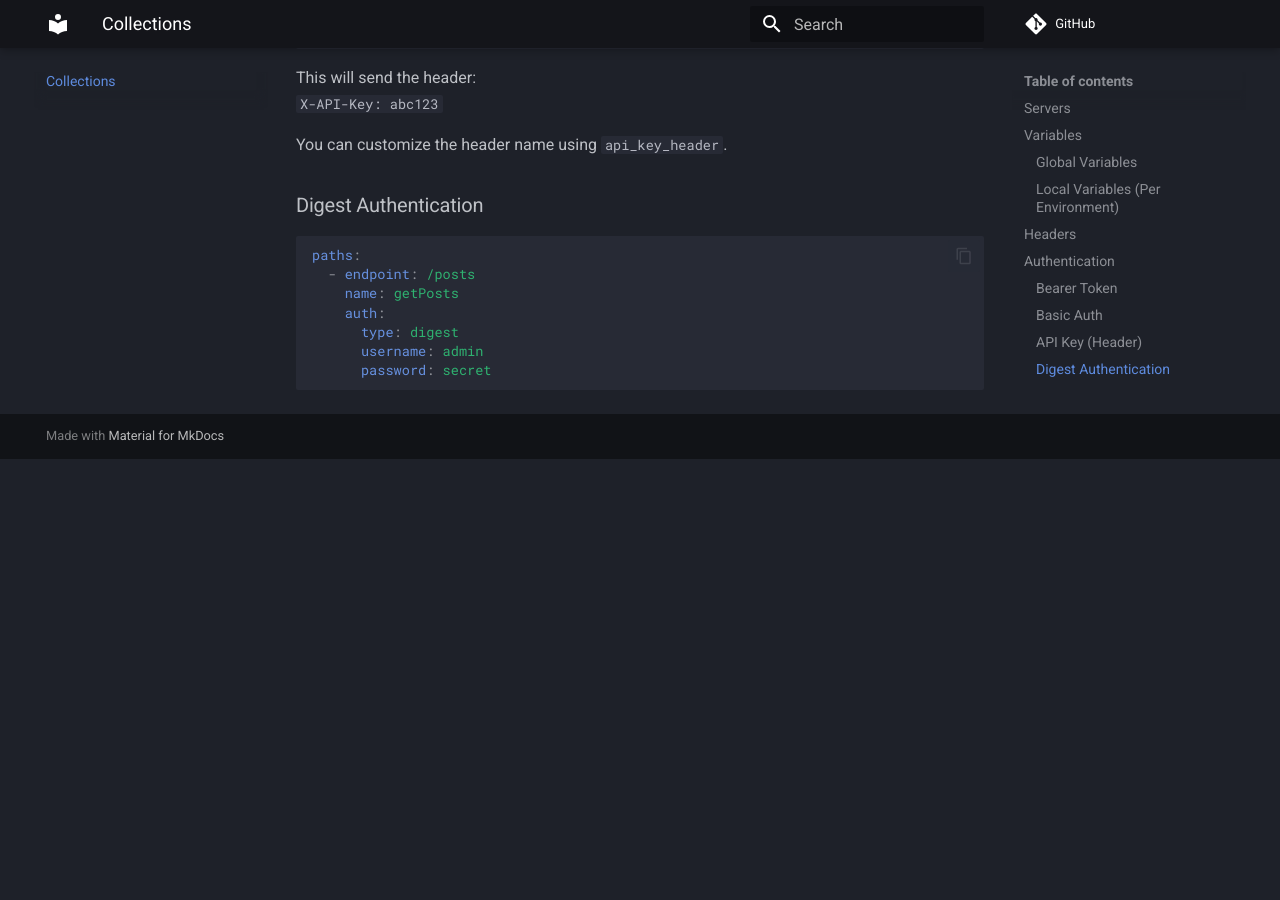
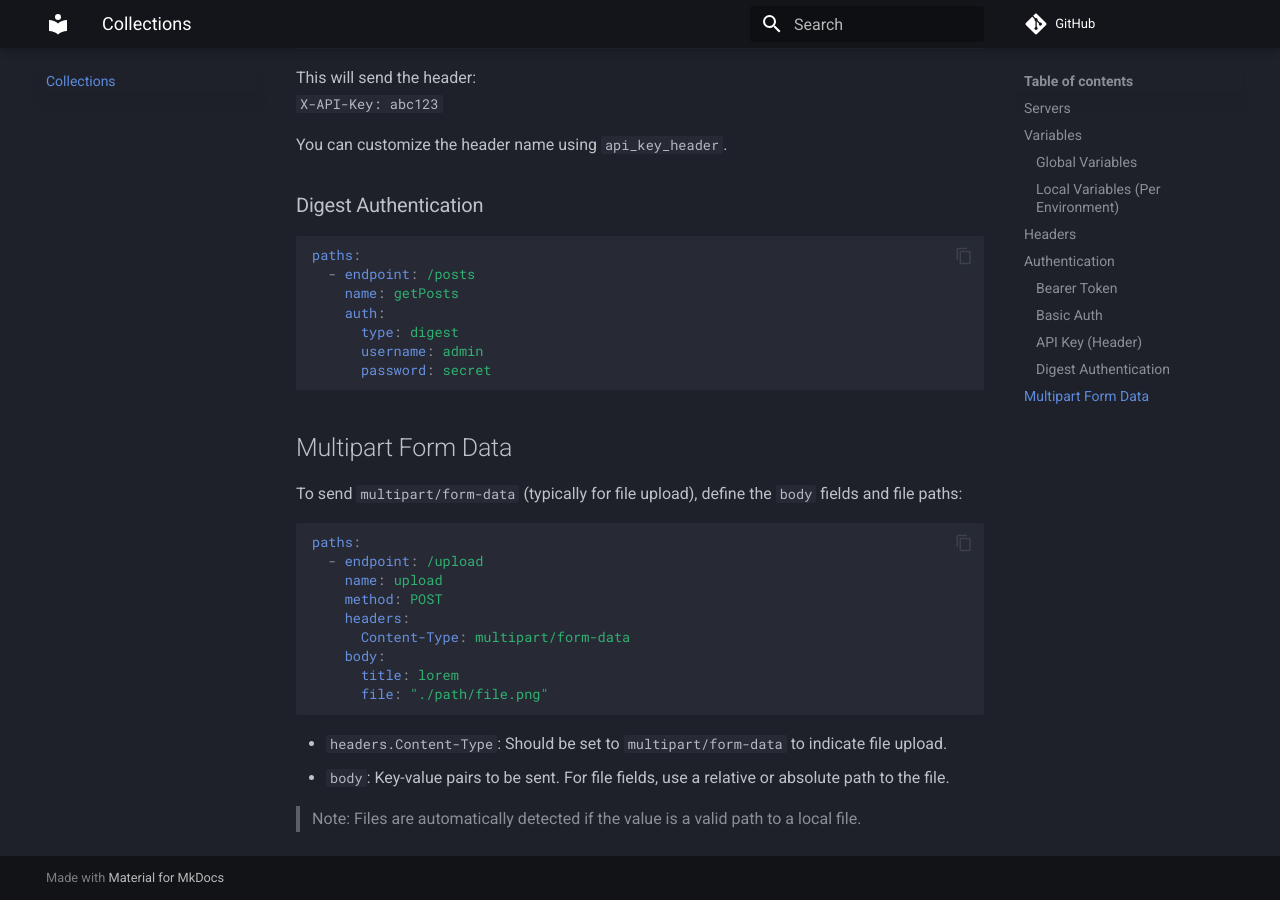
Before and after one commit to hwisnu222/hyrapi, an MkDocs documentation site: the page built from docs/collections.md, in a window 1280 px wide and 900 px high, scrolled down 2157 px. Built offline with MkDocs 1.6.1 and Material for MkDocs 9.7.7, drawn with Linux system fonts in a browser that asks for light colours; comment, search, counter and statistics services are not loaded; before the commit the page ends 2616 px from its top, so only the background shows below that.

Commit message:
docs: multipart form data doc

````diff
--- a/docs/collections.md
+++ b/docs/collections.md
@@ -114,3 +114,24 @@ paths:
       username: admin
       password: secret
 ```
+
+## Multipart Form Data
+
+To send `multipart/form-data` (typically for file upload), define the `body` fields and file paths:
+
+```yaml
+paths:
+  - endpoint: /upload
+    name: upload
+    method: POST
+    headers:
+      Content-Type: multipart/form-data
+    body:
+      title: lorem
+      file: "./path/file.png"
+```
+
+- `headers.Content-Type`: Should be set to `multipart/form-data` to indicate file upload.
+- `body`: Key-value pairs to be sent. For file fields, use a relative or absolute path to the file.
+
+> Note: Files are automatically detected if the value is a valid path to a local file.
````
